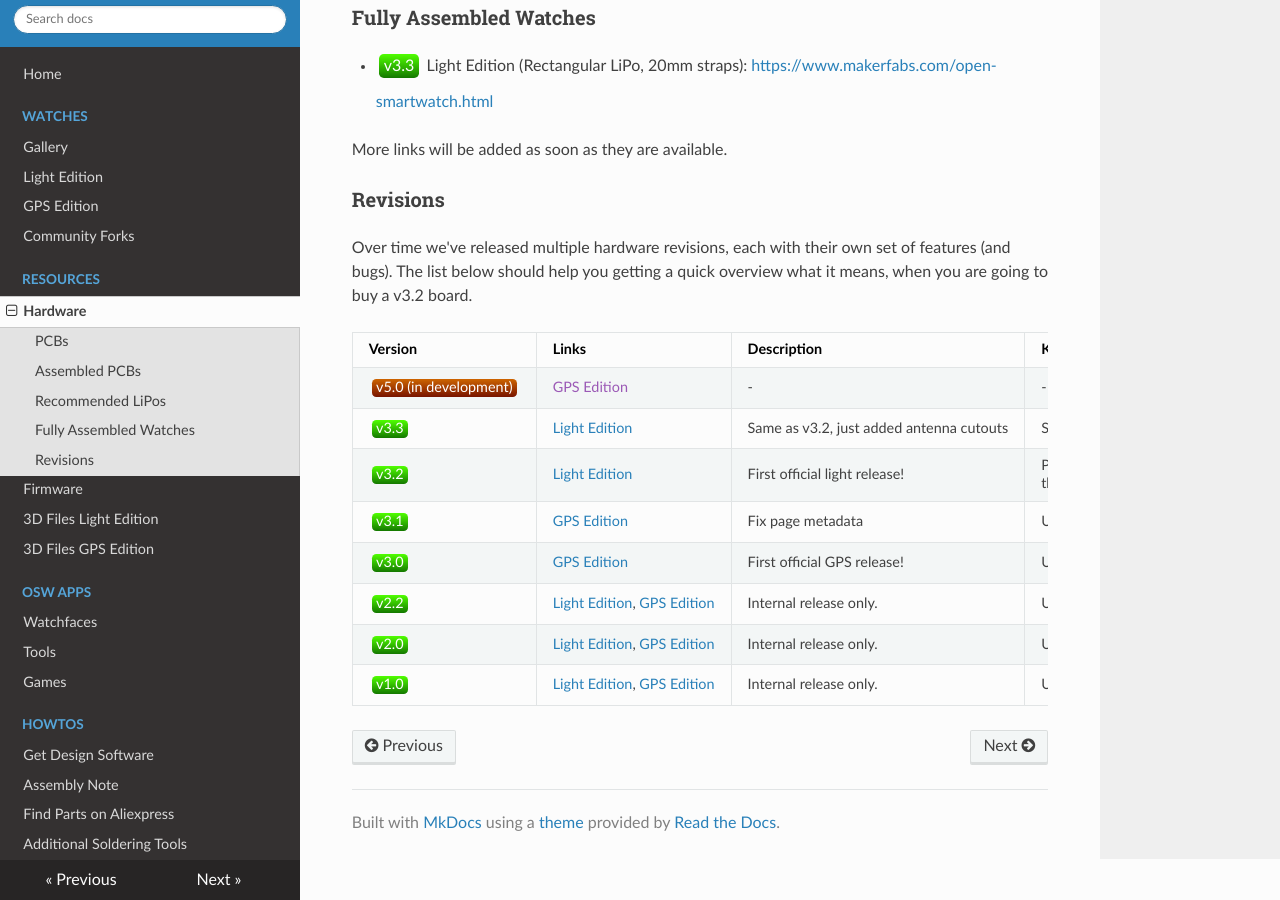
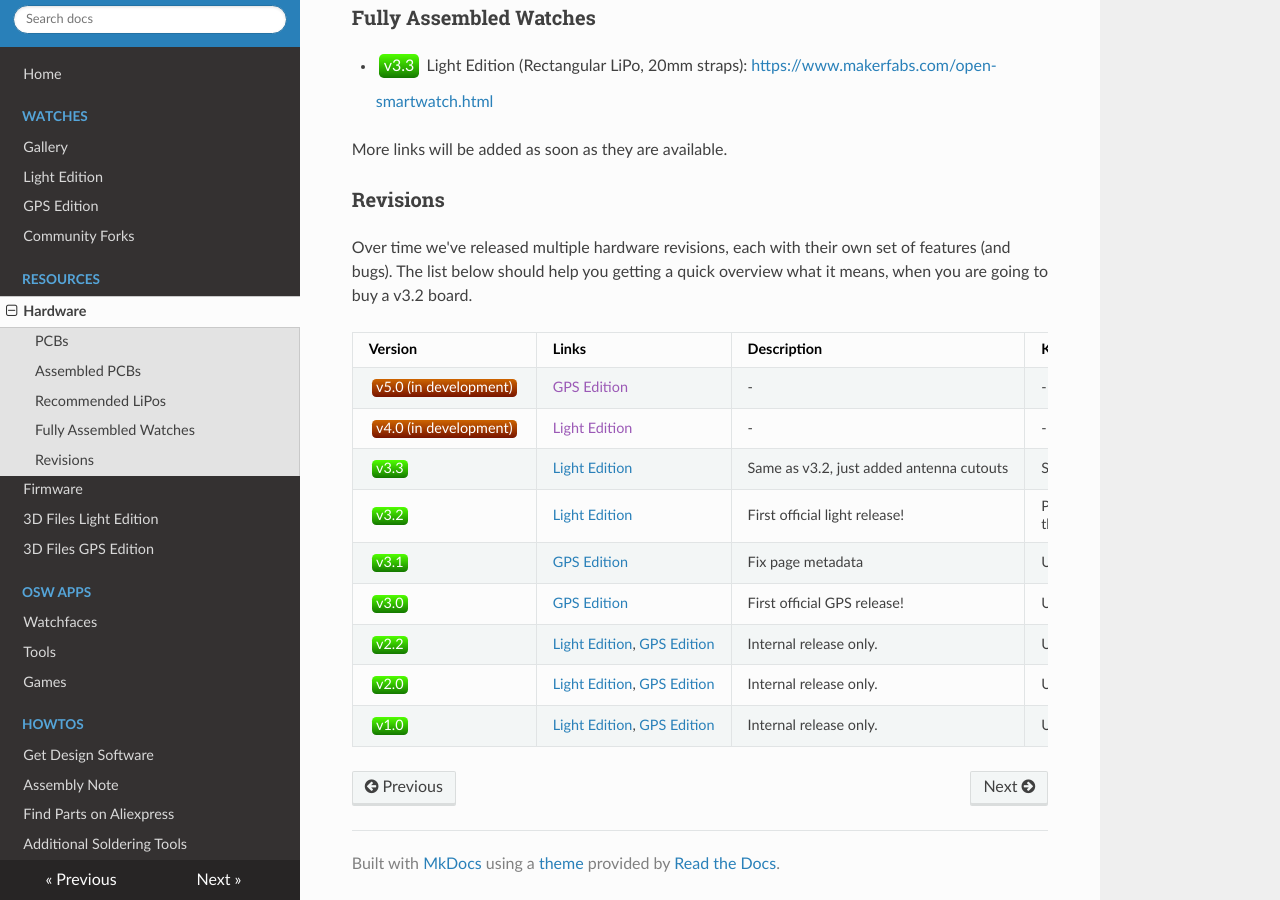
Before and after one commit to Open-Smartwatch/open-smartwatch.github.io, an MkDocs documentation site: the page built from docs/resources/hardware.md, in a window 1280 px wide and 900 px high, scrolled down 678 px. Built offline with MkDocs 1.6.1, drawn with Linux system fonts in a browser that asks for light colours; nearby versions of some CDN libraries.

Commit message:
Added v4.0 LE WIP note

```diff
--- a/docs/resources/hardware.md
+++ b/docs/resources/hardware.md
@@ -31,6 +31,7 @@ Over time we've released multiple hardware revisions, each with their own set of
 Version | Links | Description  | Known Problems
 ----------- | ----------- | ------------ | -----------
 <span class="tag-rev rev-dev">5.0</span> | [GPS Edition]() | - | -
+<span class="tag-rev rev-dev">4.0</span> | [Light Edition]() | - | -
 <span class="tag-rev">3.3</span> | [Light Edition](https://github.com/Open-Smartwatch/open-smartwatch-light/releases/tag/v3.3) | Same as v3.2, just added antenna cutouts | See v3.2
 <span class="tag-rev">3.2</span> | [Light Edition](https://github.com/Open-Smartwatch/open-smartwatch-light/releases/tag/v3.2) | First official light release! | Power delivery is too weak (300mA instead of 500mA),<br>this results in crashes during WiFi usage.
 <span class="tag-rev">3.1</span> | [GPS Edition](https://github.com/Open-Smartwatch/open-smartwatch-gps/releases/tag/v3.1) | Fix page metadata | Unknown
```
